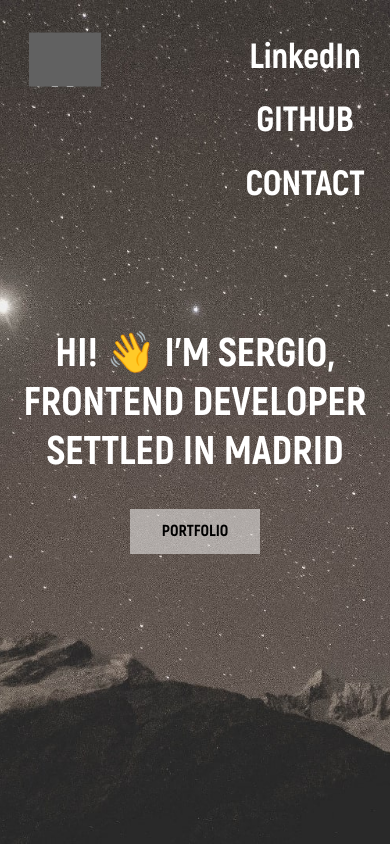
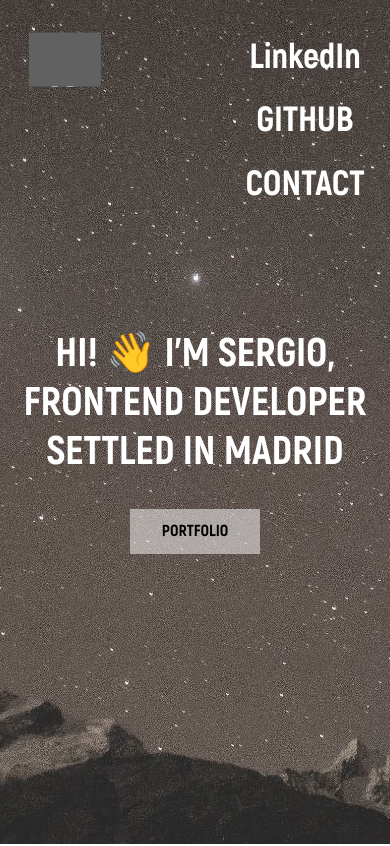
Before and after one commit to SergioRubio99/rubimedia.net, a plain HTML site: page index.html in a window 390 px wide. Shown: the top 846 px of the page. Drawn offline with nearby package versions, Linux system fonts and the light colour scheme; grey boxes are pictures that could not be loaded.

Commit message:
#Responsive 10

```diff
--- a/Styles/index.css
+++ b/Styles/index.css
@@ -554,9 +554,9 @@ button {
         height: 100%;
         background-image: url("./mountain-peak-night-dusk-min.jpg");
         background-position: center;
-        background-size: cover;
+        background-size: auto;
         z-index: -1;
-        position: block;
+        position: fixed;
         background-color: rgba(0, 0, 0, 0.8);
         /* overflow-x: hidden; */
     }
```
